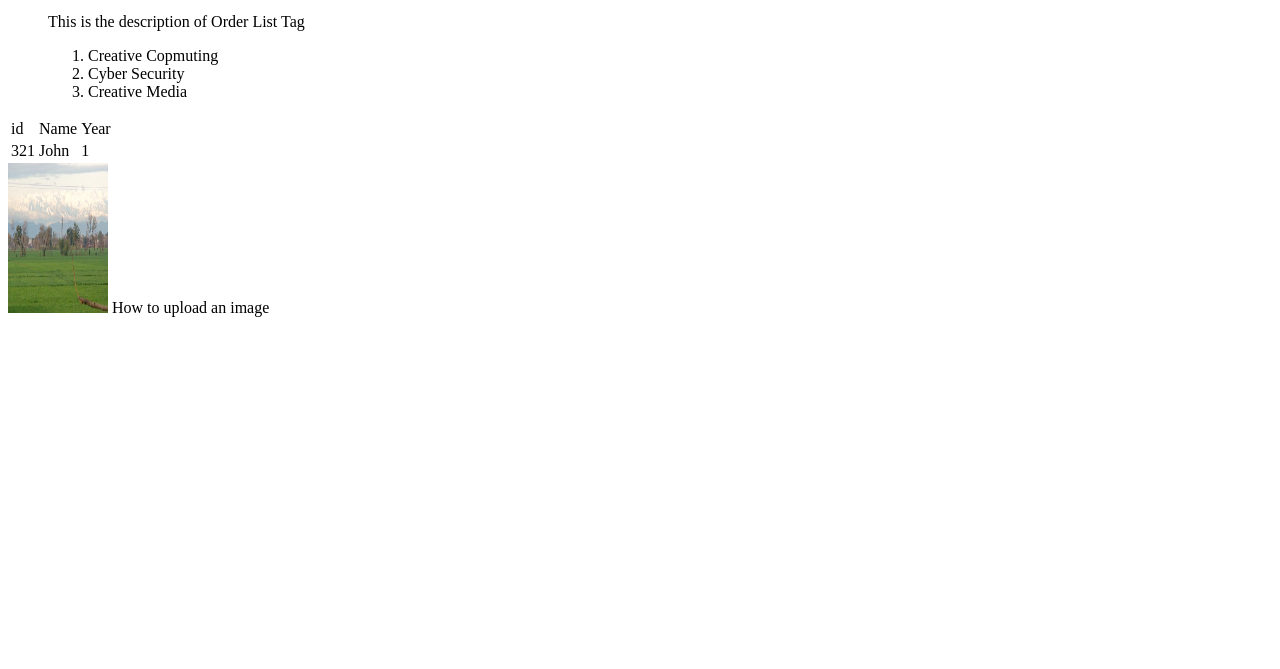
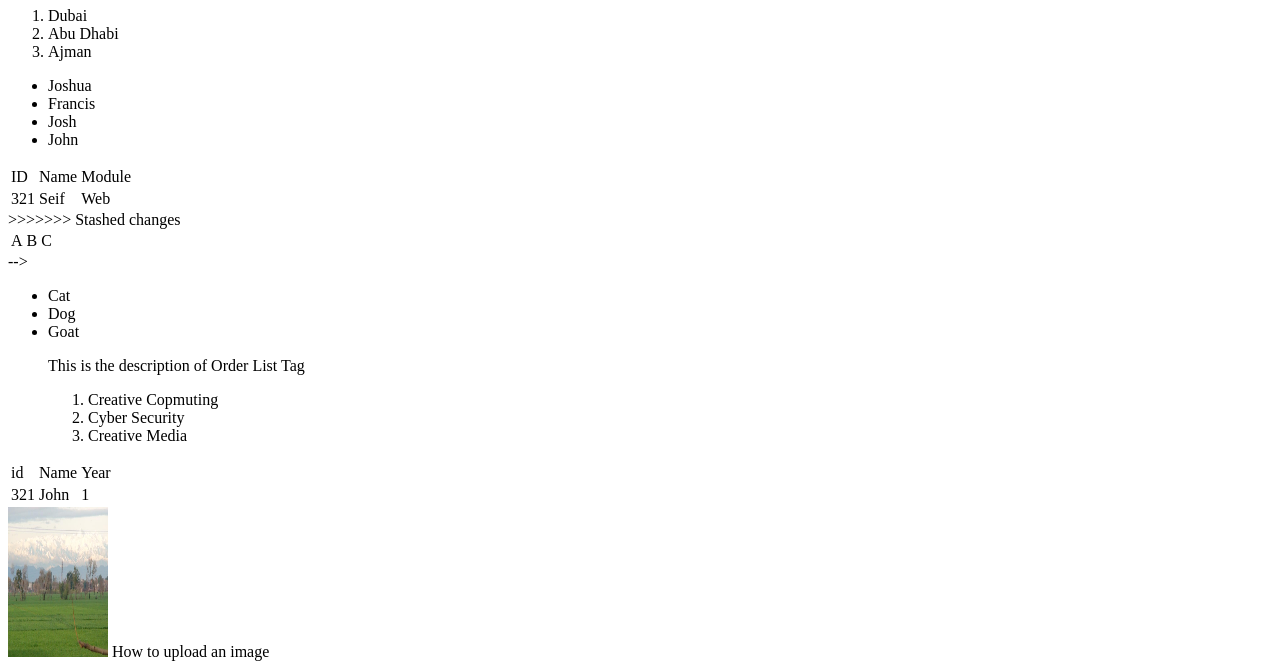
Before and after one commit to csdanishali/Web-Development-1-Practice, a plain HTML site: page index.html in a window 1280 px wide. Shown: the part 557-1226 px from the top of the page. Before the commit the page ends 882 px from the top, so only its background shows below. Drawn offline with Linux system fonts and the light colour scheme.

```diff
--- a/index.html
+++ b/index.html
@@ -197,6 +197,7 @@ Responsible for the Coordination of NCEAC
     <td>123 </td>
 <td colspan="3">Bill</td>
 
+<<<<<<< Updated upstream
 
 </tr>
 <tr>
@@ -322,6 +323,41 @@ Responsible for the Coordination of NCEAC
 <article class="dpg"></article>
 
 <section class="dog cat loin">   </section>
+=======
+</div>
+<!-- <h1 style="background-color: aqua;"> This is my first heading </h1> -->
+
+<h1 style="background-color: aqua;"> This is my First Style tag Practice </h1>
+
+<ol>
+<li> Dubai </li>
+<li> Abu Dhabi </li>
+<li> Ajman </li>
+</ol>
+
+<ul>
+<Li> Joshua</Li>
+<Li> Francis </Li>
+<Li> Josh </Li>
+<li> John </li>
+
+</ul>
+<table>
+<tr>
+<td> ID </td>
+<td> Name </td>
+<td> Module</td>
+
+</tr>
+<tr>
+<td> 321 </td>
+<td> Seif </td>
+<td> Web </td>
+
+</tr>
+
+</table>
+>>>>>>> Stashed changes
 
 </body>
 
```
Also changed, not shown: test.html (added, +20 -0 lines).
